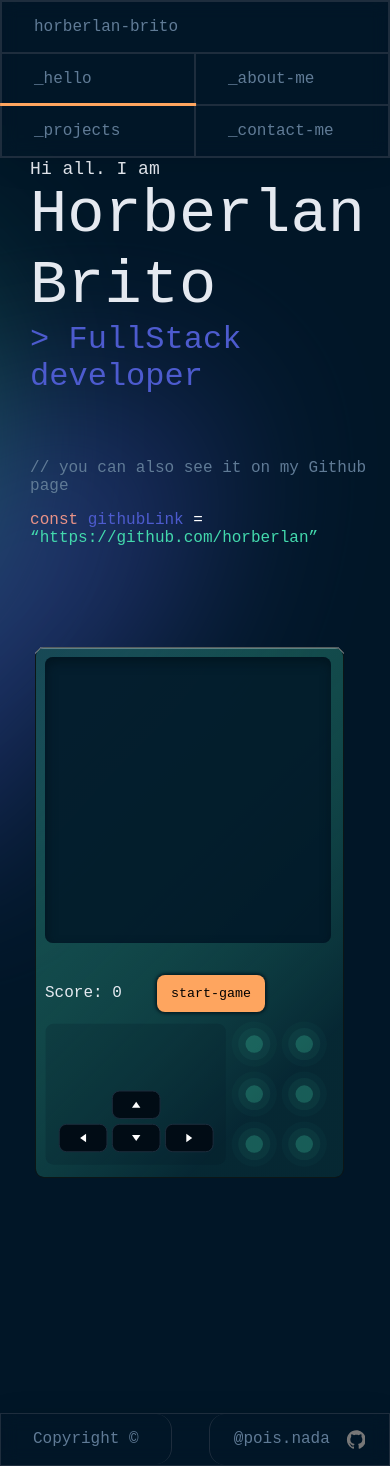
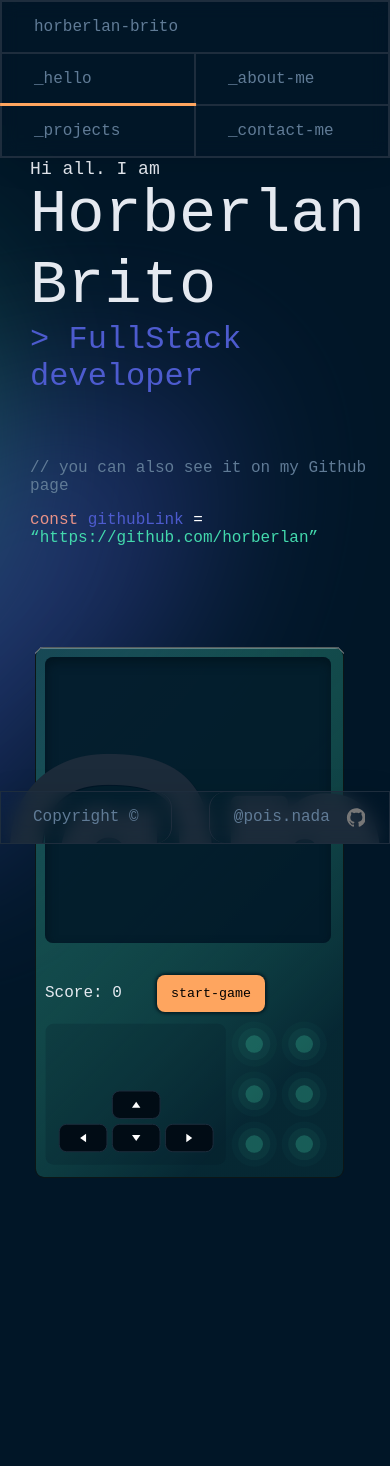
Before and after one commit to horberlan/horberlan-portfolio, a Vue app: page / in a window 390 px wide. After the commit the page ends 1413 px from the top, so only its background shows below. Built offline with nearby package versions, Linux system fonts and the light colour scheme; what @highlightjs/vue-plugin, @tanstack/vue-query would draw is missing.

Commit message:
feat: add a no-linked hover effect

```diff
--- a/index.html
+++ b/index.html
@@ -1,18 +1,23 @@
 <!DOCTYPE html>
 <html lang="en">
+
 <head>
   <meta charset="UTF-8" />
   <link rel="icon" href="/favicon.ico" />
   <meta name="viewport" content="width=device-width, initial-scale=1.0" />
   <link rel="preconnect" href="https://fonts.googleapis.com" />
   <link rel="preconnect" href="https://fonts.gstatic.com" crossorigin />
-    <link
-      href=" https://cdn.jsdelivr.net/npm/nf-sauce-code-pro@2.1.3/nf-font.min.css "
-      rel="stylesheet"
-    />
+  <link href=" https://cdn.jsdelivr.net/npm/nf-sauce-code-pro@2.1.3/nf-font.min.css " rel="stylesheet" />
+  <link rel="preconnect" href="https://fonts.googleapis.com">
+  <link rel="preconnect" href="https://fonts.gstatic.com" crossorigin>
+  <link href="https://fonts.googleapis.com/css2?family=Rubik:ital,wght@0,300..900;1,300..900&display=swap"
+    rel="stylesheet">
+
   <meta property="og:title" content="Horberlan's portfolio" />
-    <meta name="description" content="Transforming ideas into code - View my portfolio for innovative tech solutions and development projects."/>
-    <meta property="og:description" content="🚀 Revolutionize Your Innovation! 🤖 Explore my portfolio to uncover game-changing tech projects. Click & Get Inspired! 👉"/>
+  <meta name="description"
+    content="Transforming ideas into code - View my portfolio for innovative tech solutions and development projects." />
+  <meta property="og:description"
+    content="🚀 Revolutionize Your Innovation! 🤖 Explore my portfolio to uncover game-changing tech projects. Click & Get Inspired! 👉" />
   <meta property="og:image" content="/screenshot.png" />
   <meta property="og:url" content="https://horberlan.netlify.app" />
   <meta name="google-site-verification" content="8oMlqOtyjgA8Ib9Epw3hOeyfHp_faTc2tKuWJn4gdLU" />
@@ -20,21 +25,23 @@
   <title>Horberlan's portfolio</title>
   <script type="text/javascript">
     (function (c, l, a, r, i, t, y) {
-        c[a] =
-          c[a] ||
+      c[ a ] =
+        c[ a ] ||
         function () {
-            (c[a].q = c[a].q || []).push(arguments);
+          (c[ a ].q = c[ a ].q || []).push(arguments);
         };
       t = l.createElement(r);
       t.async = 1;
       t.src = "https://www.clarity.ms/tag/" + i;
-        y = l.getElementsByTagName(r)[0];
+      y = l.getElementsByTagName(r)[ 0 ];
       y.parentNode.insertBefore(t, y);
     })(window, document, "clarity", "script", "%VITE_CLARITY_KEY%");
   </script>
 </head>
+
 <body>
   <div id="app"></div>
   <script type="module" src="/src/main.ts"></script>
 </body>
+
 </html>
--- a/package.json
+++ b/package.json
@@ -22,6 +22,7 @@
     "medium-article-api": "^1.0.4",
     "moment": "^2.30.1",
     "pinia": "^2.2.6",
+    "three": "^0.172.0",
     "v-timeline-component": "^0.2.3",
     "vite-svg-loader": "^4.0.0",
     "vue": "^3.5.13",
--- a/src/assets/main.scss
+++ b/src/assets/main.scss
@@ -105,3 +105,9 @@ $skeleton-color-secundary: #cfcfcf;
     background-position: 1200px 0;
   }
 }
+
+.rubik-bold {
+  font-family: "Rubik", serif;
+  font-optical-sizing: auto;
+  font-weight: 900;
+}
--- a/src/views/contact/Toast.vue
+++ b/src/views/contact/Toast.vue
@@ -22,12 +22,15 @@ import { ref, watchEffect } from "vue";
 
 const props = withDefaults(
   defineProps<{
+    hasCloseIcon?: boolean;
     message?: string;
     showMessage: boolean;
-    hasCloseIcon?: boolean;
-  }>(),
+    timeout?: number;
+  }>(
 
-  { hasCloseIcon: false, showMessage: false, message: "Message sent successfully" }
+  ),
+
+  { hasCloseIcon: false,  showMessage: false, message: "Message sent successfully", timeout: 5000 }
 );
 
 const emit = defineEmits([ "update:show-message" ]);
@@ -38,7 +41,7 @@ watchEffect(() => {
   if (showToast.value) {
     setTimeout(() => {
       emit("update:show-message", false);
-    }, 5000);
+    }, props.timeout);
   }
 });
 </script>
--- a/src/views/home/Footer.vue
+++ b/src/views/home/Footer.vue
@@ -1,33 +1,136 @@
 <script setup lang="ts">
+import { ref, onMounted, onUnmounted } from "vue";
+
 const footerData = ["Copyright ©", "@pois.nada"];
+const title = ref(footerData[1]);
+const letters = ref<HTMLElement[]>([]);
+
+function handleMouseMove(event: MouseEvent) {
+  const rect = (
+    document.querySelector(".letters") as HTMLElement
+  ).getBoundingClientRect();
+
+  const centerX = rect.left + rect.width / 2;
+  const centerY = rect.top + rect.height / 2;
+
+  letters.value.forEach((letter: HTMLElement, index) => {
+    const letterRect = letter.getBoundingClientRect();
+    const letterCenterX = letterRect.left + letterRect.width / 2;
+    const letterCenterY = letterRect.top + letterRect.height / 2;
+
+    const distanceX = event.clientX - letterCenterX;
+    const distanceY = event.clientY - letterCenterY;
+
+    const { distance, intensity } = setDistanceIntensity(
+      event.clientX,
+      event.clientY,
+      letterCenterX,
+      letterCenterY
+    );
+
+    const translateY = -70 * intensity;
+    const scale = 1 + 0.1 * intensity;
+    letter.style.transform = `translateY(${translateY}px) scale(${scale})`;
+  });
+}
+function adjustLettersPosition() {
+  const footer = document.querySelector("footer");
+  const textWrapper = document.querySelector(".text-wrapper");
+  if (footer && textWrapper) {
+    const footerHeight = footer.offsetHeight;
+    (textWrapper as HTMLElement).style.bottom = `${footerHeight - 20}px`;
+  }
+}
+function setDistanceIntensity(clientX, clientY, middleX, middleY) {
+  if (!clientX || !middleX)
+    return {
+      distance: 0,
+      intensity: 0,
+    };
+
+  const distanceX = clientX - middleX;
+  const distanceY = clientY - middleY;
+  const maxDistance = Math.max(window.innerWidth, window.innerHeight) / 2;
+
+  const distance = Math.sqrt(distanceX * distanceX + distanceY * distanceY);
+  const intensity = Math.max(0, 1 - distance / maxDistance);
+
+  return {
+    distance,
+    intensity,
+  };
+}
+
+onMounted(() => {
+  adjustLettersPosition();
+  window.addEventListener("resize", adjustLettersPosition);
+  window.addEventListener("mousemove", handleMouseMove);
+});
+
+onUnmounted(() => {
+  window.removeEventListener("resize", adjustLettersPosition);
+  window.removeEventListener("mousemove", handleMouseMove);
+});
 </script>
 
 <template>
+  <div class="wrapper">
+    <div class="text-wrapper">
+      <div class="letters rubik-bold">
+        <span
+          class="letter rubik-bold"
+          v-for="(letter, index) of title"
+          :key="index"
+          :ref="el => { if (el) letters[index] = el as HTMLElement }"
+          v-html="letter"
+        />
+      </div>
+    </div>
     <footer>
       <li v-for="(footer, index) in footerData" :key="index">
         <a href="https://github.com/horberlan">{{ footer }}</a>
       </li>
     </footer>
+  </div>
 </template>
 
 <style lang="scss" scoped>
-$bg-color: #1e2d3d;
+$size: 16rem;
 
+.wrapper {
+  position: fixed;
+  bottom: 0;
+  left: 0;
+  right: 0;
+  overflow: hidden;
+  height: $size;
+  display: flex;
+  flex-direction: column;
+  justify-content: flex-end;
+  &-wrapper {
+    position: absolute;
+    left: 0;
+    right: 0;
+    bottom: 100%;
+    z-index: 1;
+  }
   footer {
+    position: relative;
+    z-index: 2;
     display: flex;
     border: 1px solid $bg-color;
     width: 100%;
-  background: rgba(255, 255, 255, 0);
     border: 1px solid $bg-color;
     box-shadow: 0 4px 30px rgba(0, 0, 0, 0.1);
     backdrop-filter: blur(9px);
     -webkit-backdrop-filter: blur(9px);
     margin-block-start: auto;
-  z-index: 2;
+
     a {
       color: $font-lynch;
       text-decoration: none;
     }
+
     li {
       list-style: none;
       padding: 1rem 2rem;
@@ -68,4 +171,20 @@ footer {
       }
     }
   }
+  .letter {
+    font-size: $size;
+    line-height: 1;
+    color: $mirage-secundary;
+    text-shadow: 1px 1px 0px $background-midnight;
+    transition: transform 50ms ease;
+    &s {
+      display: flex;
+      justify-content: space-evenly;
+      flex-flow: row nowrap;
+      width: 100%;
+      transform: translateY(70%);
+      cursor: default;
+    }
+  }
+}
 </style>
```
Also changed, not shown: 1 other file (tests, documents, lock files or other folders). Lines whose indentation alone changed are shown as unchanged.
